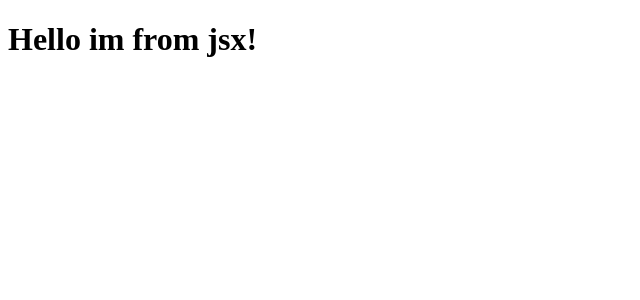
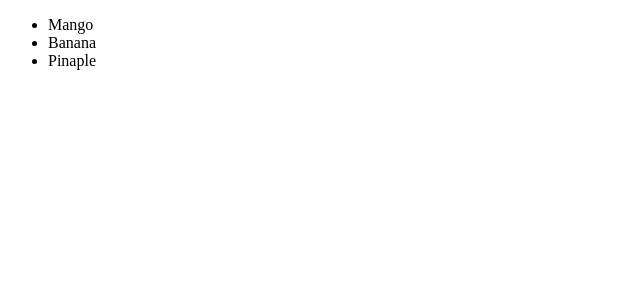
Before and after one commit to neamoth/ReactRecap, a React (Vite) app in the folder reactInitial/: page / in a window 1280 px wide. Shown: the top 300 px of the page, without its empty margins (0-640 px from the left). Built offline with nearby package versions, Linux system fonts and the light colour scheme.

Commit message:
Creating first static component

```diff
--- a/reactInitial/src/index.jsx
+++ b/reactInitial/src/index.jsx
@@ -4,6 +4,18 @@ const root  = createRoot(document.querySelector("#root"));
 const reactElement = <h1>Hello im from jsx!</h1>
 console.log(reactElement);
 
+function CreateList(){
+  return(
+    <ul>
+      <li>Mango</li>
+      <li>Banana</li>
+      <li>Pinaple</li>
+    </ul>
+  );
+}
+
 root.render(
-  reactElement
+  <div>
+    <CreateList/>
+  </div>
 );
```
